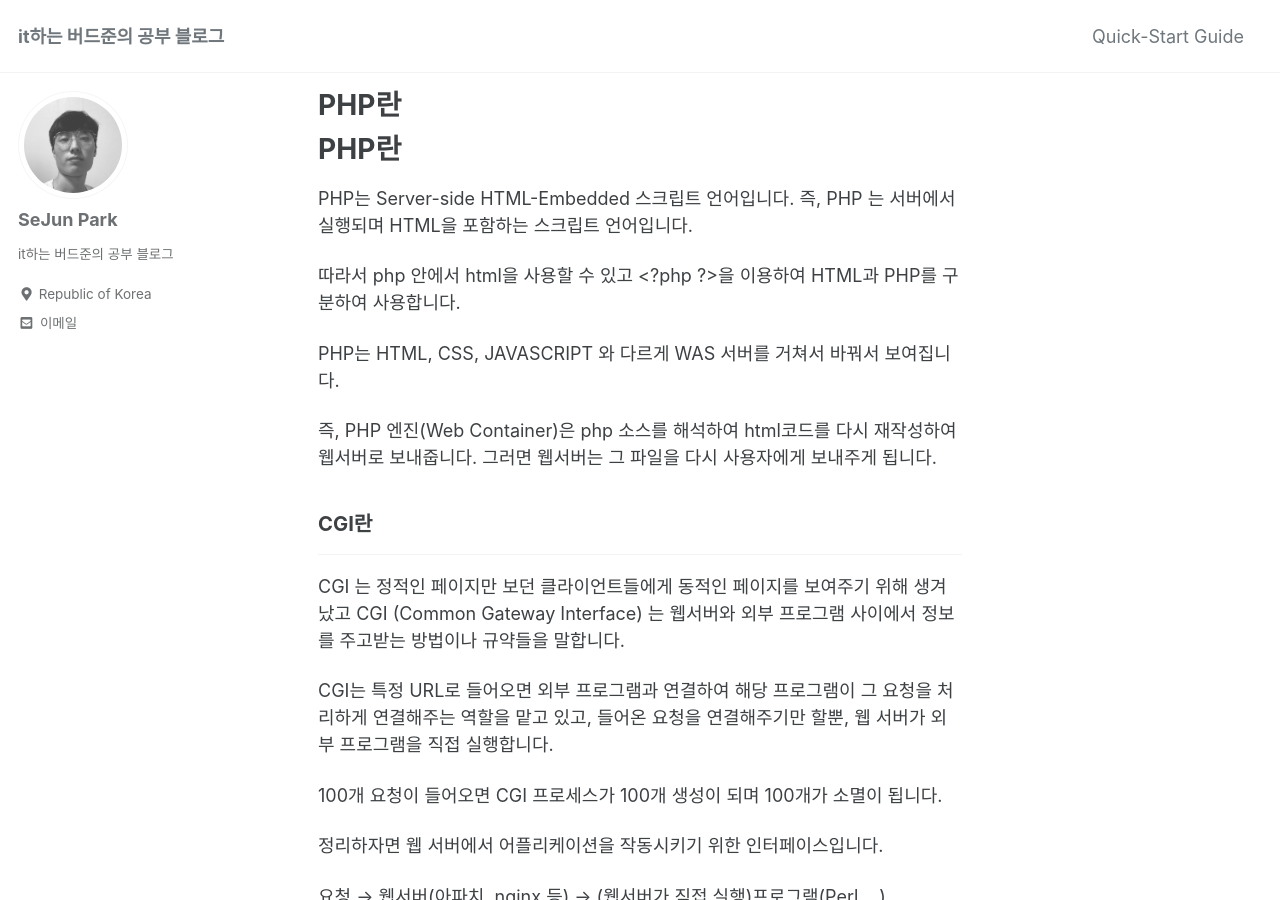
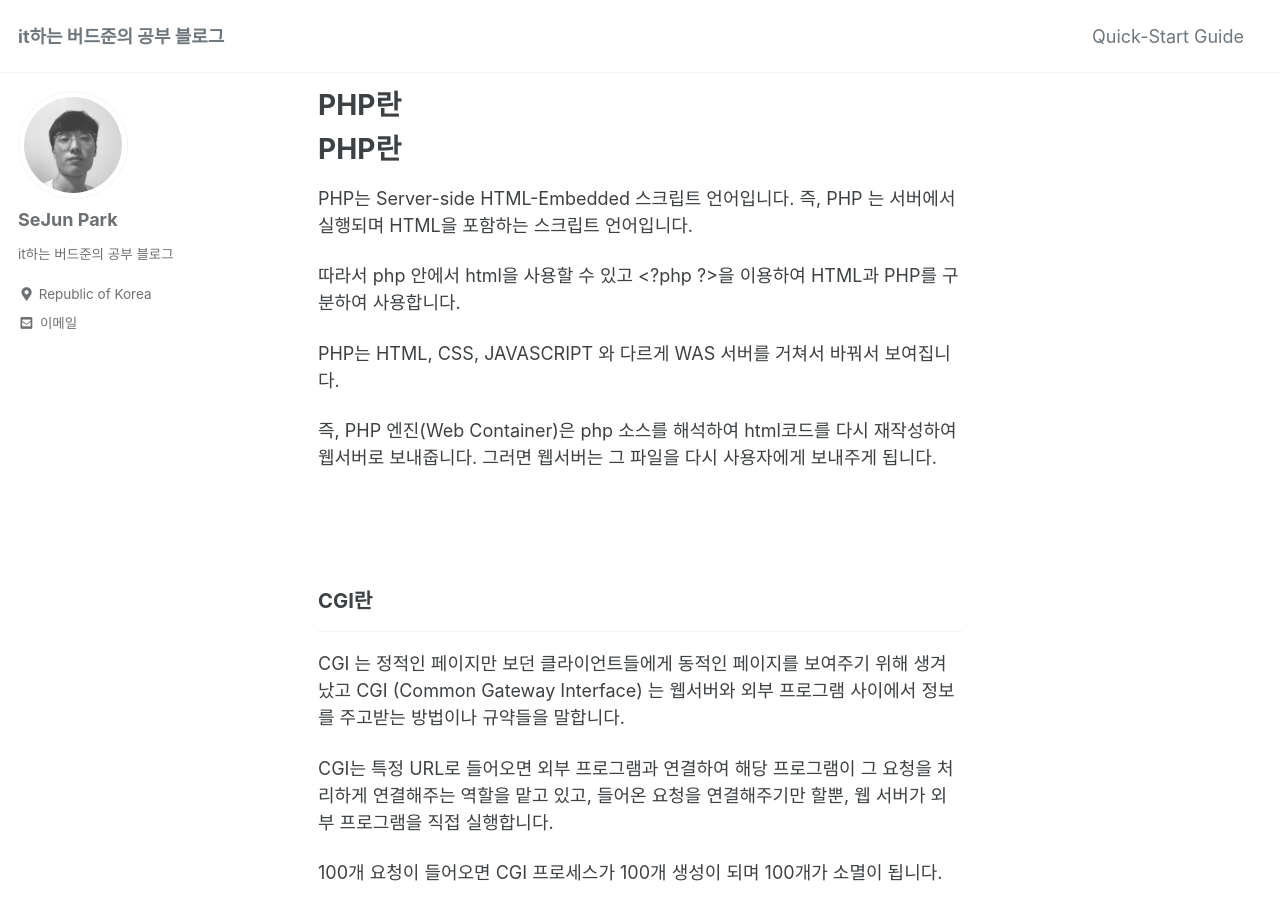
Before and after one commit to pkt369/temp_pkt369.github.io, a Jekyll site: the page built from _posts/2021-04-20-phpWhat.md, in a window 1280 px wide and 900 px high. Built offline with Jekyll 4.4.1, drawn with Linux system fonts in a browser that asks for light colours; cached includes are drawn as plain includes; comment, search, counter and statistics services are not loaded.

Commit message:
_posts/2021-04-20-phpWhat.md updated from https://stackedit.io/

```diff
--- a/_posts/2021-04-20-phpWhat.md
+++ b/_posts/2021-04-20-phpWhat.md
@@ -25,8 +25,8 @@ PHP는 HTML, CSS, JAVASCRIPT 와 다르게 WAS 서버를 거쳐서 바꿔서 보
 
 즉, PHP 엔진(Web Container)은 php 소스를 해석하여 html코드를 다시 재작성하여 웹서버로 보내줍니다. 그러면 웹서버는 그 파일을 다시 사용자에게 보내주게 됩니다.
 
-
-
+<br>
+<br>
 
 
 ### CGI란
@@ -45,7 +45,8 @@ CGI는 특정 URL로 들어오면 외부 프로그램과 연결하여 해당 프
 
 요청 → 웹서버(아파치, nginx 등) → (웹서버가 직접 실행)프로그램(Perl,...)
 
-
+  <br>
+<br>
 
 ### WAS와의 차이점
 
@@ -58,8 +59,8 @@ CGI는 특정 URL로 들어오면 외부 프로그램과 연결하여 해당 프
 
 
 요청 → 웹서버 → 웹 어플리케이션 서버(톰캣, JBoss) → (웹어플리케이션 서버가 실행) 프로그램
-
-
+<br>
+  <br>
 
 ### PHP 구조
 
```
Also changed, not shown: other parts of _posts/2021-04-20-phpWhat.md (+1 -1 lines).
